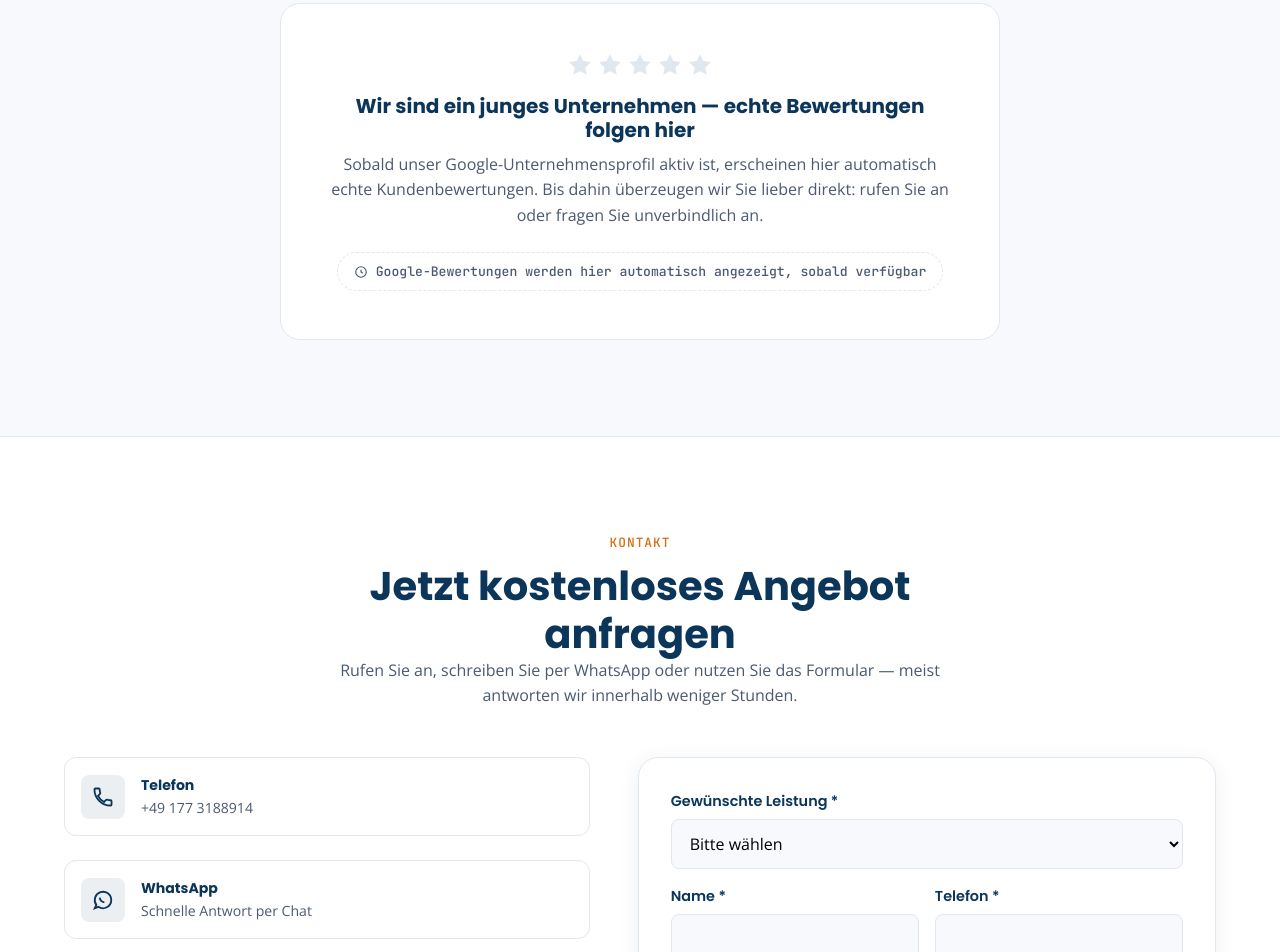
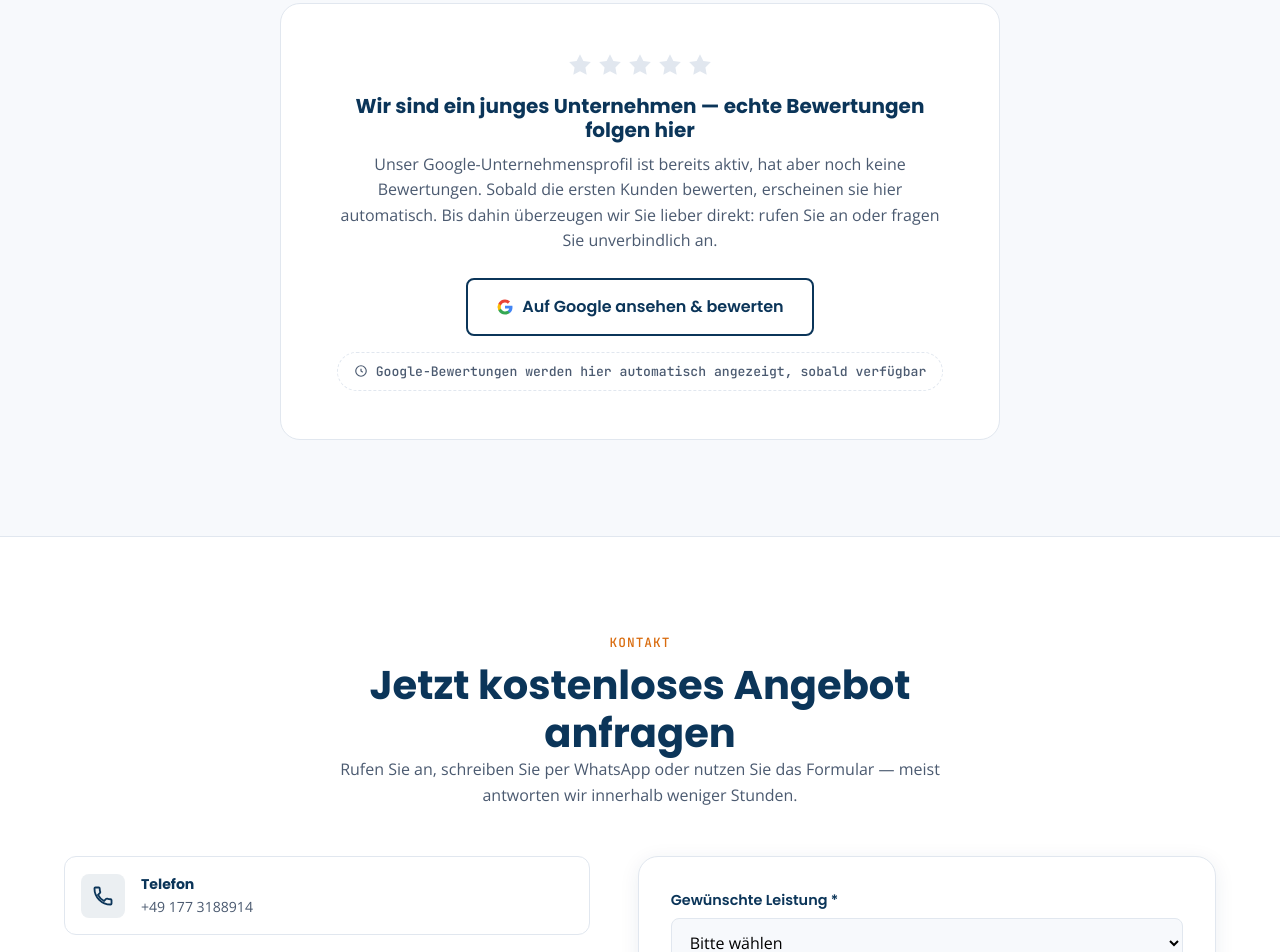
Before and after one commit to levelopt-create/md-service-trans-preview, a plain HTML site: page index.html in a window 1280 px wide. Shown: the part 3867-4819 px from the top of the page. Drawn offline with nearby package versions, Linux system fonts and the light colour scheme.

Commit message:
Add link to verified Google Business Profile in reviews section, schema.org, and llms.txt

```diff
--- a/index.html
+++ b/index.html
@@ -21,6 +21,7 @@
   "telephone": "+491773188914",
   "email": "md.service.trans@gmail.com",
   "founder": { "@type": "Person", "name": "Maksym Davydiuk" },
+  "sameAs": ["https://www.google.com/search?q=MD+Service+Trans&kgmid=%2Fg%2F11nvbgvc3h&hl=de"],
   "address": {
     "@type": "PostalAddress",
     "streetAddress": "Jenaer Str. 13",
@@ -257,7 +258,11 @@
           <svg viewBox="0 0 24 24" fill="currentColor"><path d="M12 2l3.1 6.3 6.9 1-5 4.9 1.2 6.8L12 17.8 5.8 21l1.2-6.8-5-4.9 6.9-1L12 2z"/></svg>
         </div>
         <h3>Wir sind ein junges Unternehmen — echte Bewertungen folgen hier</h3>
-        <p>Sobald unser Google-Unternehmensprofil aktiv ist, erscheinen hier automatisch echte Kundenbewertungen. Bis dahin überzeugen wir Sie lieber direkt: rufen Sie an oder fragen Sie unverbindlich an.</p>
+        <p>Unser Google-Unternehmensprofil ist bereits aktiv, hat aber noch keine Bewertungen. Sobald die ersten Kunden bewerten, erscheinen sie hier automatisch. Bis dahin überzeugen wir Sie lieber direkt: rufen Sie an oder fragen Sie unverbindlich an.</p>
+        <a class="btn btn-outline-navy gbp-cta" href="https://www.google.com/search?q=MD+Service+Trans&kgmid=%2Fg%2F11nvbgvc3h&hl=de" target="_blank" rel="noopener">
+          <svg width="18" height="18" viewBox="0 0 24 24" aria-hidden="true"><path fill="#4285F4" d="M22 12.2c0-.7-.06-1.4-.18-2H12v3.8h5.6a4.8 4.8 0 0 1-2.08 3.2v2.6h3.36c1.97-1.8 3.12-4.5 3.12-7.6Z"/><path fill="#34A853" d="M12 22c2.7 0 4.97-.9 6.62-2.4l-3.36-2.6c-.93.63-2.13 1-3.26 1-2.5 0-4.6-1.7-5.36-3.9H3.18v2.5A10 10 0 0 0 12 22Z"/><path fill="#FBBC05" d="M6.64 14.1a5.97 5.97 0 0 1 0-4.2v-2.5H3.18a10 10 0 0 0 0 9.2l3.46-2.5Z"/><path fill="#EA4335" d="M12 6c1.47 0 2.79.5 3.83 1.5l2.87-2.8C16.96 3.02 14.7 2 12 2 8.15 2 4.8 4.2 3.18 7.4l3.46 2.5C7.4 7.7 9.5 6 12 6Z"/></svg>
+          Auf Google ansehen &amp; bewerten
+        </a>
         <span class="gbp-badge"><svg width="14" height="14" viewBox="0 0 24 24" fill="none" stroke="currentColor" stroke-width="2" aria-hidden="true"><circle cx="12" cy="12" r="9"/><path d="M12 8v4l3 2"/></svg>Google-Bewertungen werden hier automatisch angezeigt, sobald verfügbar</span>
       </div>
     </div>
--- a/styles.css
+++ b/styles.css
@@ -446,6 +446,7 @@ section { padding: var(--space-7) 0; }
 .stars svg { width: 26px; height: 26px; color: var(--color-border); }
 .reviews-panel h3 { margin-bottom: 10px; }
 .reviews-panel p { margin-bottom: var(--space-3); }
+.gbp-cta { margin-bottom: var(--space-2); }
 .gbp-badge {
   display: inline-flex;
   align-items: center;
```
Also changed, not shown: llms.txt.
